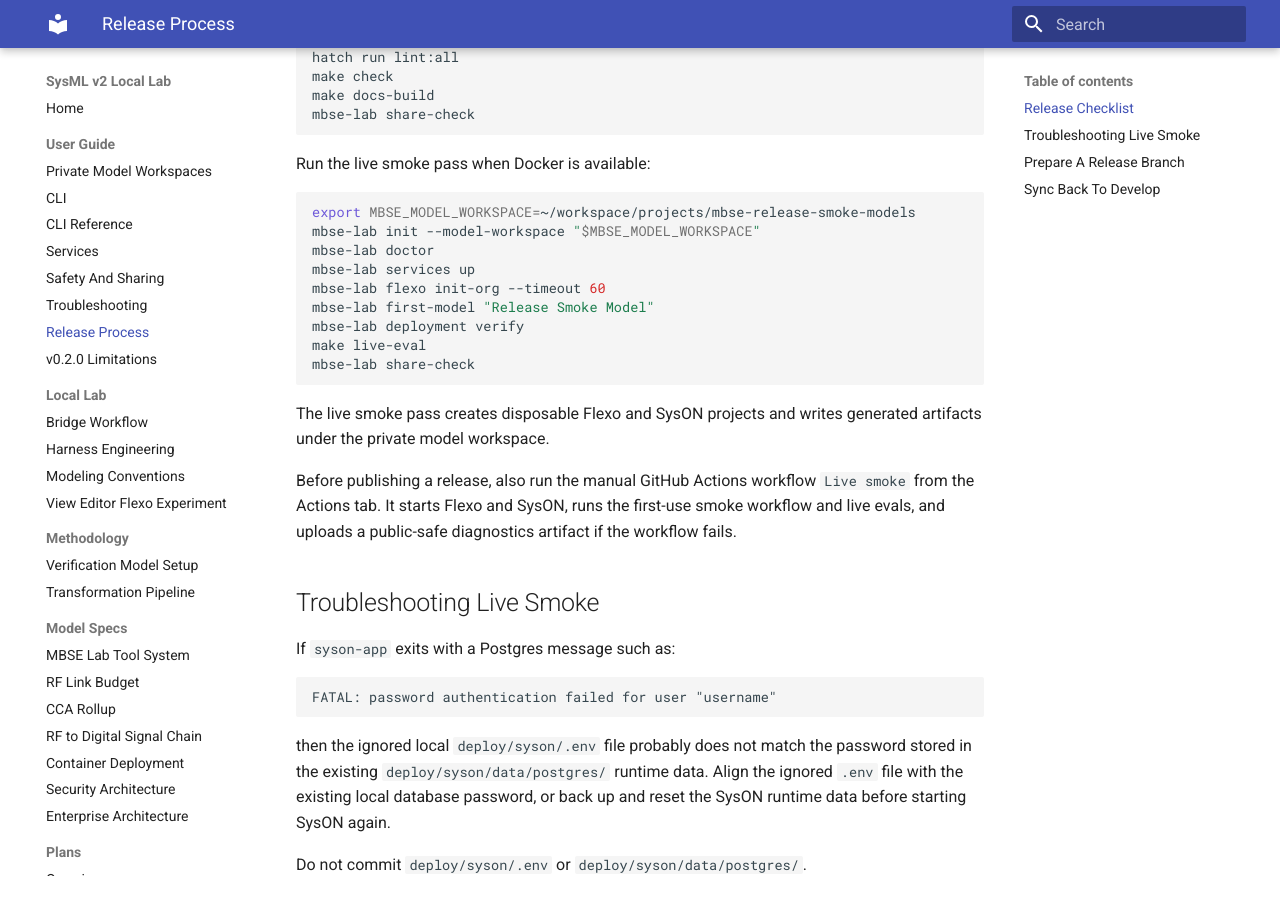
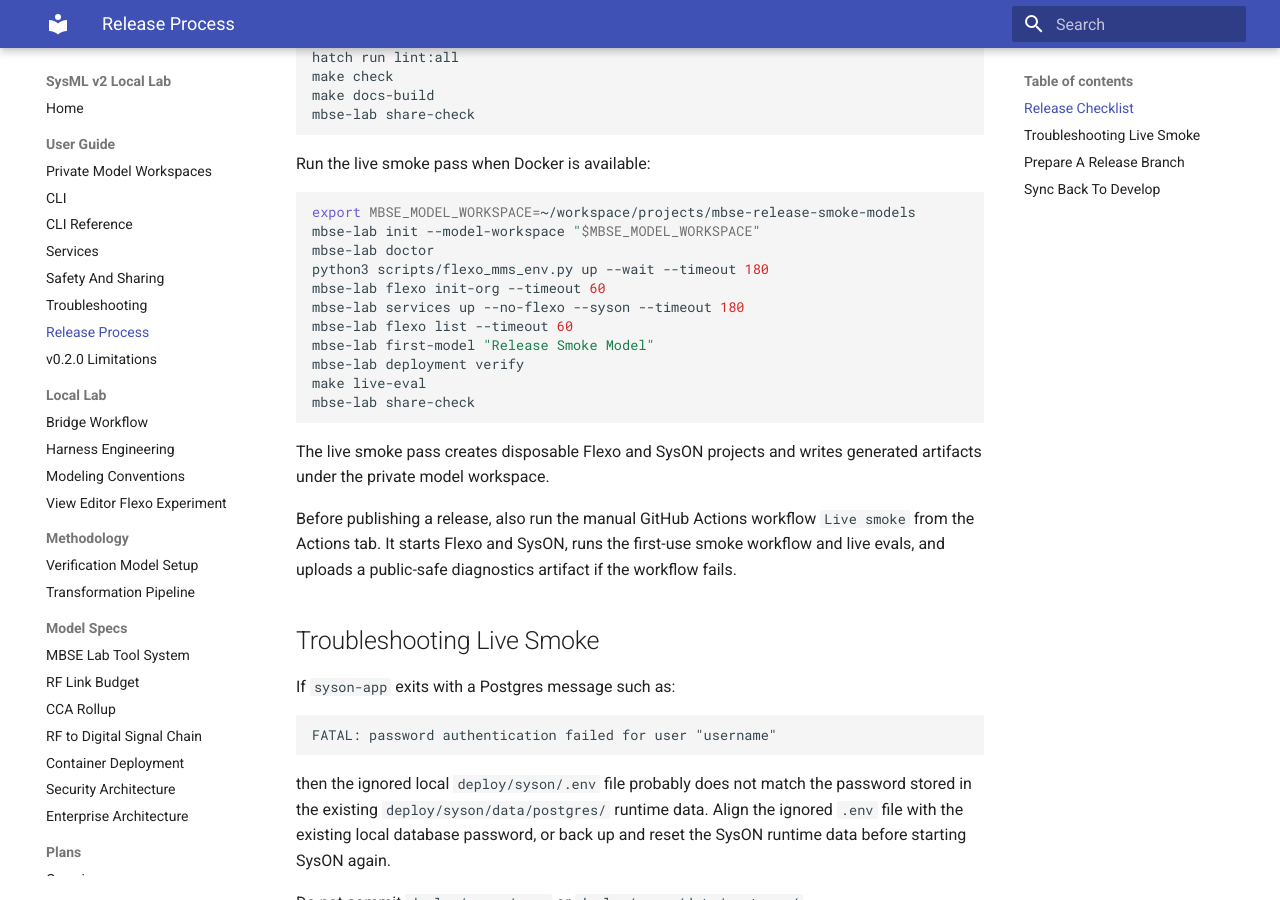
Before and after one commit to cosgroma/mbse-lab, an MkDocs documentation site: the page built from docs/user-guide/release-process.md, in a window 1280 px wide and 900 px high, scrolled down 468 px. Built offline with MkDocs 1.6.1 and Material for MkDocs 9.7.7, drawn with Linux system fonts in a browser that asks for light colours.

Commit message:
Fix live smoke startup ordering

```diff
--- a/docs/user-guide/release-process.md
+++ b/docs/user-guide/release-process.md
@@ -29,8 +29,10 @@
 export MBSE_MODEL_WORKSPACE=~/workspace/projects/mbse-release-smoke-models
 mbse-lab init --model-workspace "$MBSE_MODEL_WORKSPACE"
 mbse-lab doctor
-mbse-lab services up
+python3 scripts/flexo_mms_env.py up --wait --timeout 180
 mbse-lab flexo init-org --timeout 60
+mbse-lab services up --no-flexo --syson --timeout 180
+mbse-lab flexo list --timeout 60
 mbse-lab first-model "Release Smoke Model"
 mbse-lab deployment verify
 make live-eval
```
Also changed, not shown: 2 other files.
